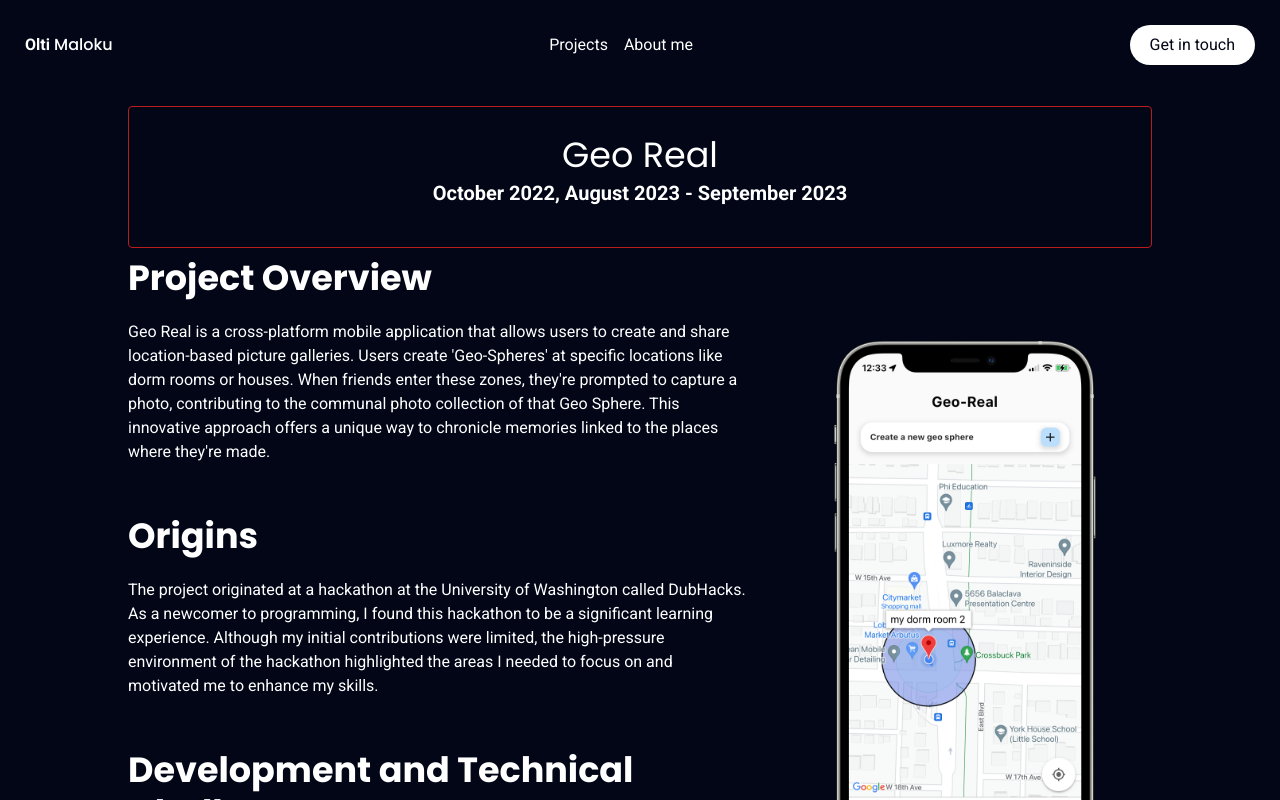
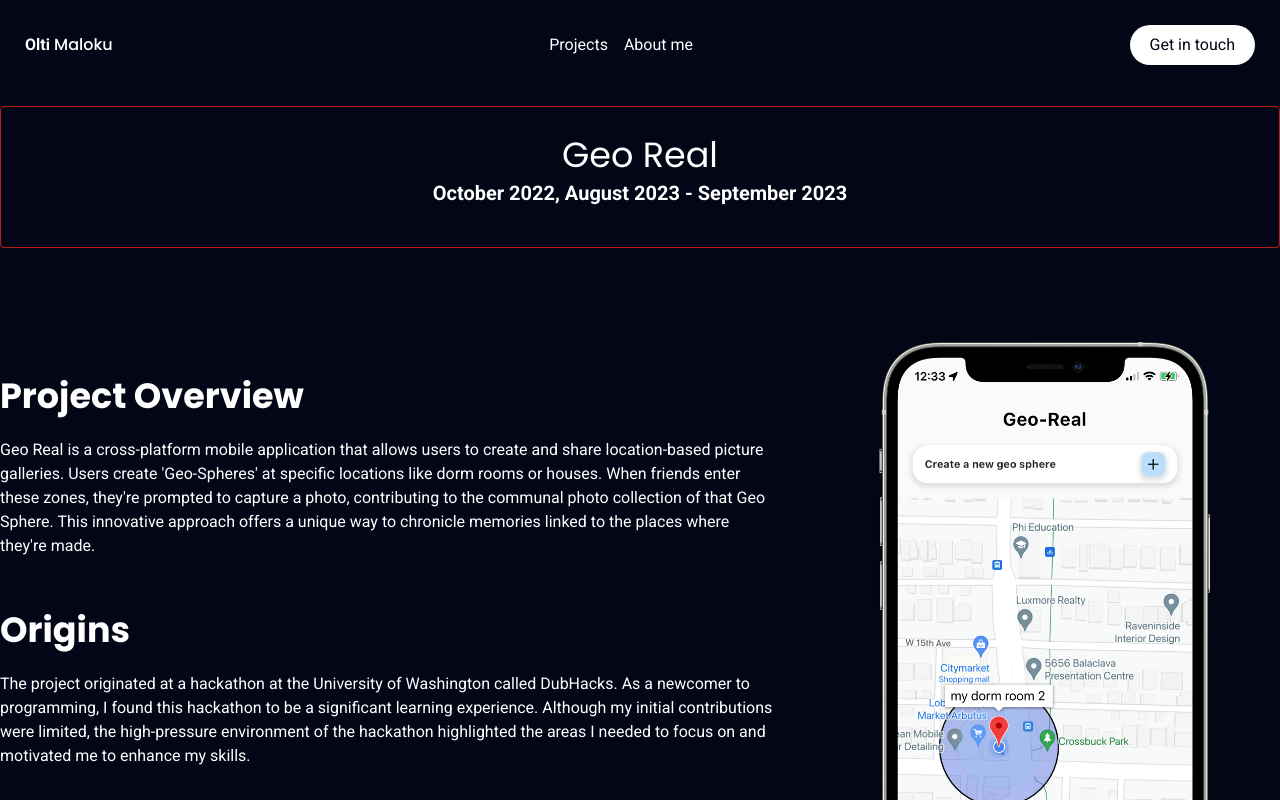
Before and after one commit to oltimaloku/portfolio, a SvelteKit app: page /projects/georeal in a window 1280 px wide. Shown: the top 800 px of the page. Built offline with nearby package versions, Linux system fonts and the light colour scheme.

Commit message:
Fixed margins for xl+ screens

```diff
--- a/src/components/Main.svelte
+++ b/src/components/Main.svelte
@@ -66,7 +66,7 @@
   ];
 </script>
 
-<main class="flex flex-col flex-1 p-4 max-w-screen-2xl">
+<main class="flex flex-col flex-1 p-4 mx-auto max-w-screen-2xl">
   <section
     id="introPage"
     class="grid grid-cols-1 lg:grid-cols-1 gap-10 py-8 sm:py-14"
--- a/src/components/projects/Dbms.svelte
+++ b/src/components/projects/Dbms.svelte
@@ -5,9 +5,7 @@
   import { base } from "$app/paths";
 </script>
 
-<div
-  class="lg:mx-32 md:mx-16 mx-8 my-4 text-center md:text-left max-w-screen-2xl"
->
+<div class="my-4 text-center md:text-left mx-auto max-w-screen-xl">
   <ProjectHeader {title} {date} />
   <h1>Project Overview</h1>
   <p>
--- a/src/components/projects/GeoReal.svelte
+++ b/src/components/projects/GeoReal.svelte
@@ -5,9 +5,7 @@
   let date = "October 2022, August 2023 - September 2023";
 </script>
 
-<div
-  class="lg:mx-32 md:mx-16 mx-8 my-4 text-center md:text-left max-w-screen-2xl"
->
+<div class="my-4 text-center md:text-left mx-auto max-w-screen-xl">
   <ProjectHeader {title} {date} />
   <div class="flex items-center flex-col lg:flex-row">
     <div class="pr-8">
--- a/src/components/projects/Idea.svelte
+++ b/src/components/projects/Idea.svelte
@@ -21,9 +21,7 @@
   });
 </script>
 
-<div
-  class="lg:mx-32 md:mx-16 mx-8 my-4 text-center md:text-left max-w-screen-2xl"
->
+<div class="my-4 text-center md:text-left mx-auto max-w-screen-xl">
   <ProjectHeader {title} {date} />
   <div class=" space-y-4">
     <div class="flex flex-col lg:flex-row items-center">
```
